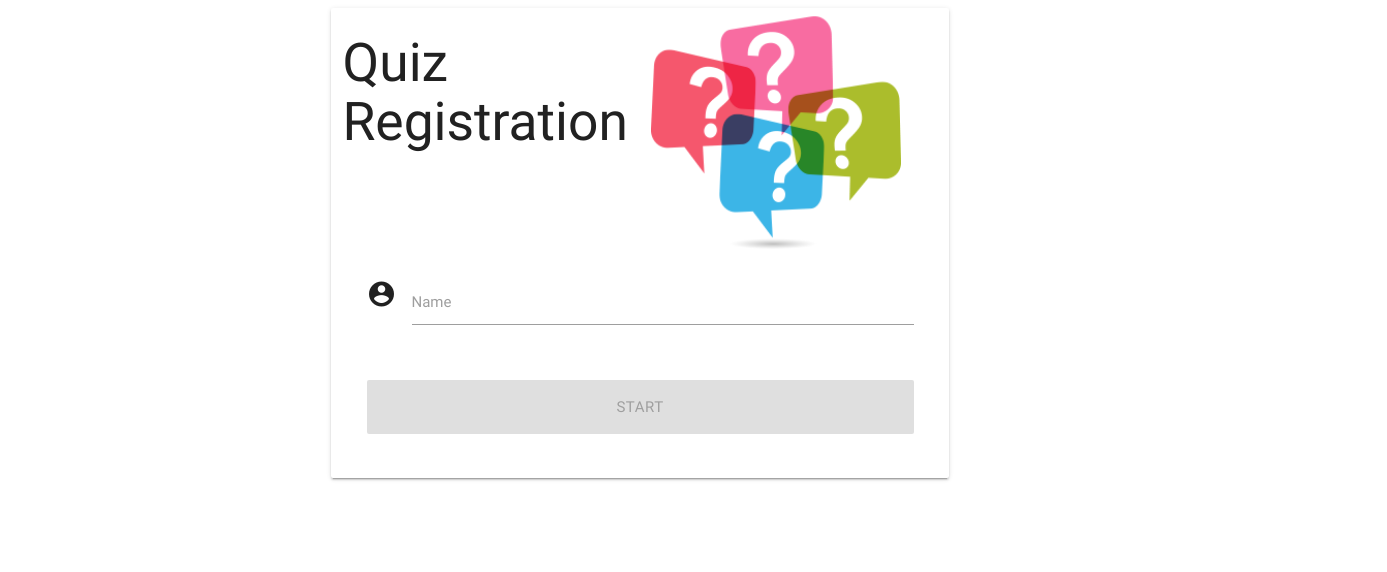
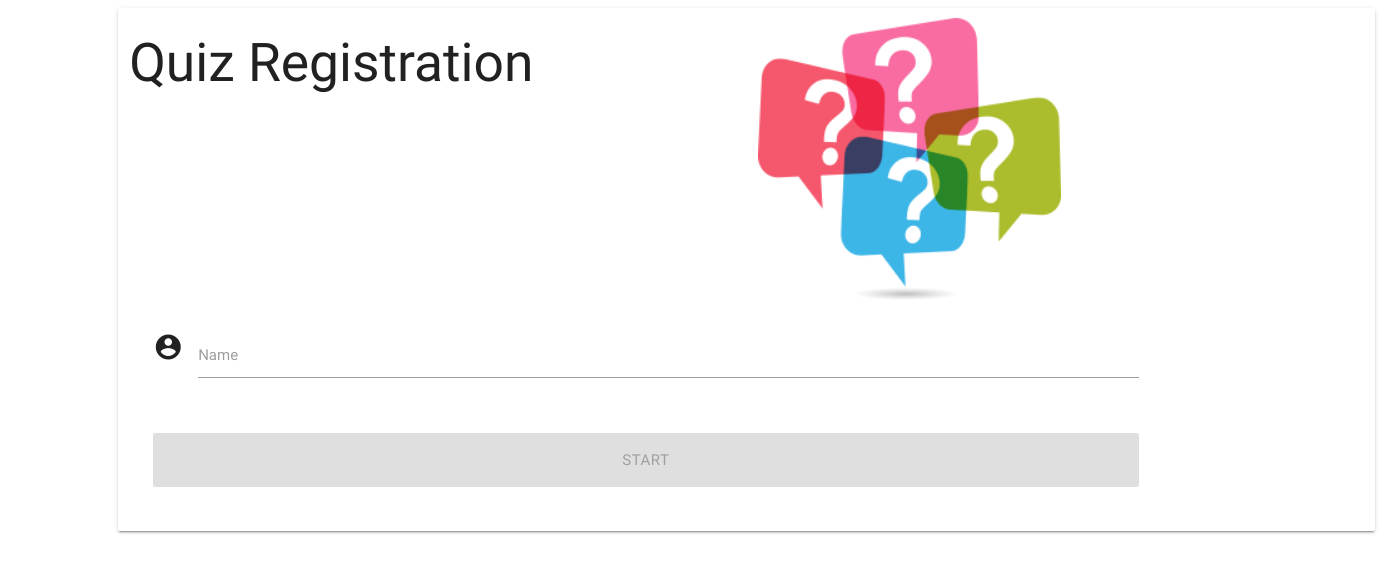
Before and after one commit to zyarr-innovation/QuizClient, an Angular app: page /register in a window 1280 px wide. Shown: the top 572 px of the page, 1387 px wide, since content can reach past the window. Built offline with nearby package versions, Linux system fonts and the light colour scheme; a web font is replaced by a local one.

Commit message:
Align registration page

```diff
--- a/src/app/register/register.component.html
+++ b/src/app/register/register.component.html
@@ -1,16 +1,16 @@
 <div class="row">
-  <div class="col s6 offset-s3">
+  <div class="col s12 offset-s1">
     <div class="card">
       <div class="col s6">
         <h2>Quiz Registration</h2>
       </div>
       <div class="col s6">
-        <img src="assets/img/logo.png" style="width:250px;height:250px;" class="offset-s3">
+        <img src="assets/img/logo.png" style="width:50%;height:50%;" class="offset-s3">
       </div>
       <div class="card-content">
         <form #registerForm="ngForm" (ngSubmit)="OnSubmit(Name.value)">
           <div class="row">
-            <div class="input-field col s12">
+            <div class="input-field col s10">
               <i class="material-icons prefix">account_circle</i>
               <input type="text" name="Name" #Name ngModel required>
               <label>Name</label>
@@ -26,7 +26,7 @@
             </div>
             -->
           <div class="row">
-            <div class="input-field col s12">
+            <div class="input-field col s10">
               <button class="btn-large btn-submit" type="submit" [disabled]="!registerForm.valid">Start</button>
             </div>
           </div>
```
Also changed, not shown: 16 other files (tests, documents, lock files or other folders).
